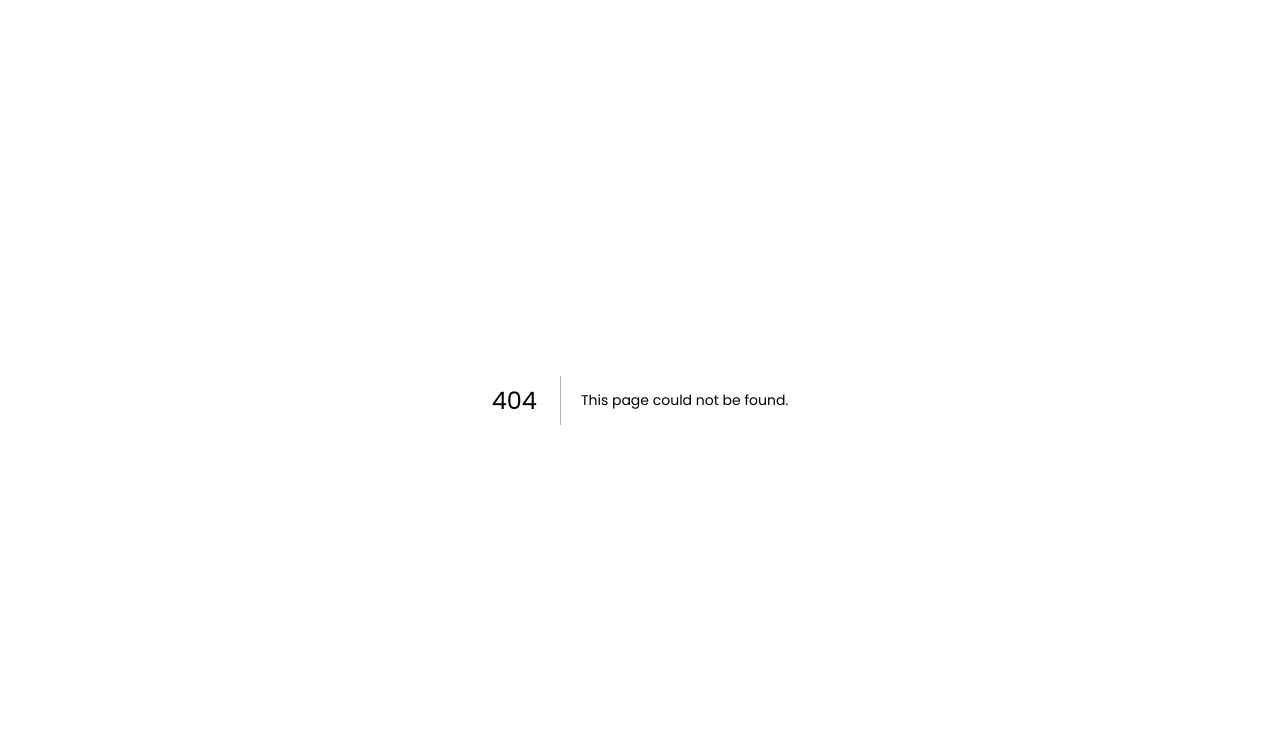
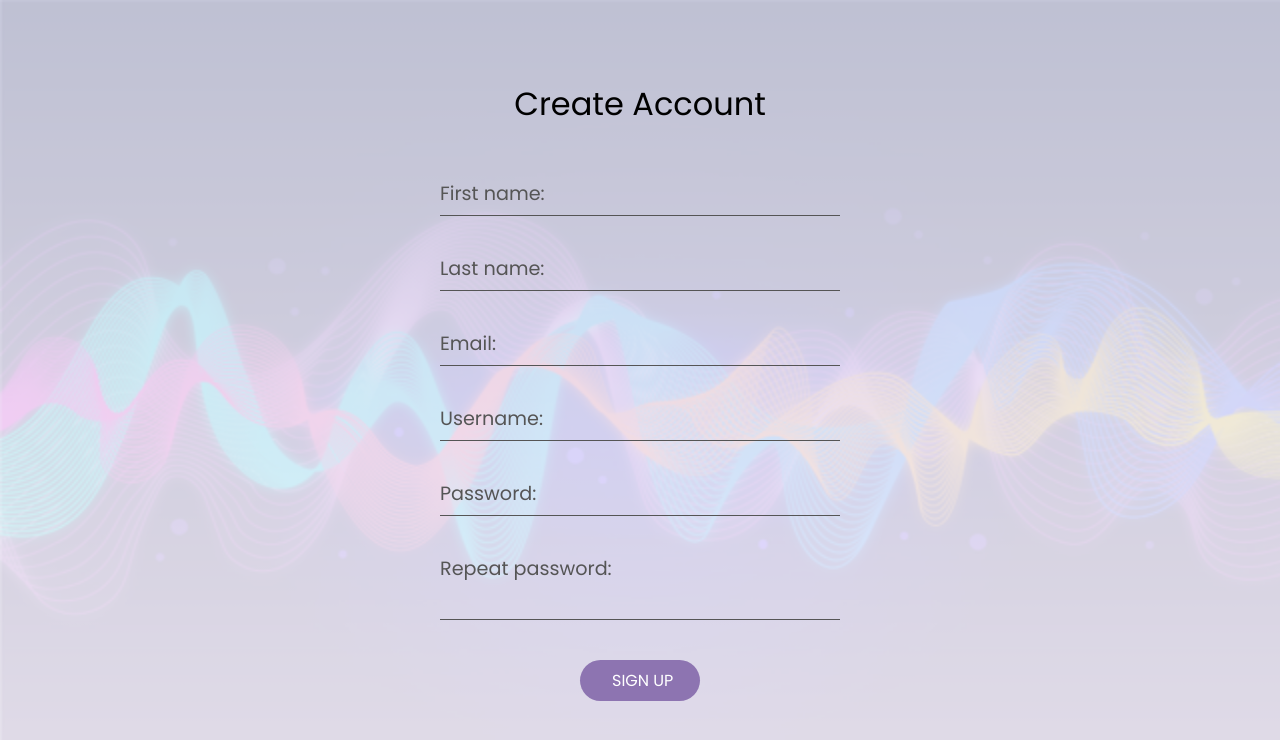
Before and after one commit to beaupd/the-startup-game-of-tones, a Next.js app: page /createAccount in a window 1280 px wide. Before the commit this address had no page. Shown: the top 740 px of the page. Built offline with nearby package versions, Linux system fonts and the light colour scheme.

Commit message:
account Creation

```diff
--- /dev/null
+++ b/pages/createAccount.js
@@ -0,0 +1,49 @@
+const CreateAccountPage = () => {
+
+    return (
+        <>
+
+            <main className="container">
+
+
+                <div className="background-imageLogin" id="bgImage"></div>
+
+                <h1 id="signUpTitle">Create Account</h1>
+
+
+                 <form class="formContainer" method="post">
+
+                     <label class="labelStyleSignup">
+                        First name:
+                        <input class="inputStyle" type="text" name="name" />
+                    </label>
+                    <label class="labelStyleSignup">
+                        Last name:
+                        <input class="inputStyle" type="text" name="name" />
+                    </label>
+                    <label class="labelStyleSignup">
+                        Email:
+                        <input class="inputStyle" type="email" name="email" />
+                    </label>
+                    <label class="labelStyleSignup">
+                        Username:
+                        <input class="inputStyle" type="text" name="name" />
+                    </label>
+                    <label class="labelStyleSignup">
+                        Password:
+                        <input class="inputStyle" type="password" name="password" />
+                        </label>
+                        <label class="labelStyleSignup">
+                       Repeat password:
+                        <input class="inputStyle" type="password" name="password" />
+                        </label>
+
+                    <input type="submit" id="inlogButton" value="SIGN UP" />
+                </form>
+
+            </main>
+        </>
+    )
+}
+
+export default CreateAccountPage
--- a/styles/global.css
+++ b/styles/global.css
@@ -570,3 +570,98 @@ hr {
 .chapter2CircleText{
     fill: #FFFFFF;
 }
+
+
+
+
+
+/* inlog scherm */
+
+.inputStyle{
+    border-style: none;
+    background: none;
+    padding: 0em 0em 0.5em 0.5em;
+    font-size: 1em;
+    color: #8D74B1;
+}
+
+.inputStyle:focus{
+outline: none;
+font-size: 1em;
+}
+
+.formContainer{
+    display: flex;
+    flex-direction: column;
+    width: 400px;
+}
+
+.labelStyle{
+    border-bottom: 1px solid #555555;
+    margin: 2em 0em ;
+    color: #555555;
+    font-size: 1.2em;
+}
+
+.labelStyleSignup{
+    border-bottom: 1px solid #555555;
+    margin-top: 2em ;
+    color: #555555;
+    font-size: 1.2em;
+}
+
+#ForgotInfo{
+
+    font-size: 0.8em;
+    color: #555555;
+    text-decoration: none;
+    margin-bottom: 3em;
+}
+
+#accountCreation{
+    font-size: 0.8em;
+    color: #555555;
+    text-decoration: none;
+    margin-bottom: 0.5em;
+}
+
+#ForgotInfo:hover,#accountCreation:hover{
+    color: #8D74B1;
+}
+
+.background-imageLogin {
+    background: url("/background.png"), linear-gradient(#3F51B5, #ffffff);
+    background-repeat: no-repeat;
+    opacity: 30%;
+    background-size: 100vw 100vh;
+    width: 100%;
+    height: 100%;
+    position: absolute;
+    z-index: -1;
+
+}
+
+#inlogButton{
+    border: none;
+    font-family: 'poppins';
+    padding: 0.5em 2em;
+    border-radius: 1.5em;
+    color: white;
+    font-size: 16px;
+    background-color: #8D74B1;
+    cursor: pointer;
+    transition: 0.5s;
+    text-decoration: none;
+    width: 120px;
+    align-self: center;
+    margin-top: 2.5em;
+
+}
+
+#inlogButton:hover {
+    transform: scale(1.1);
+}
+
+#signUpTitle{
+    margin-bottom: 1em;
+}
```
Also changed, not shown: pages/inlog.js (+35 -0 lines).
